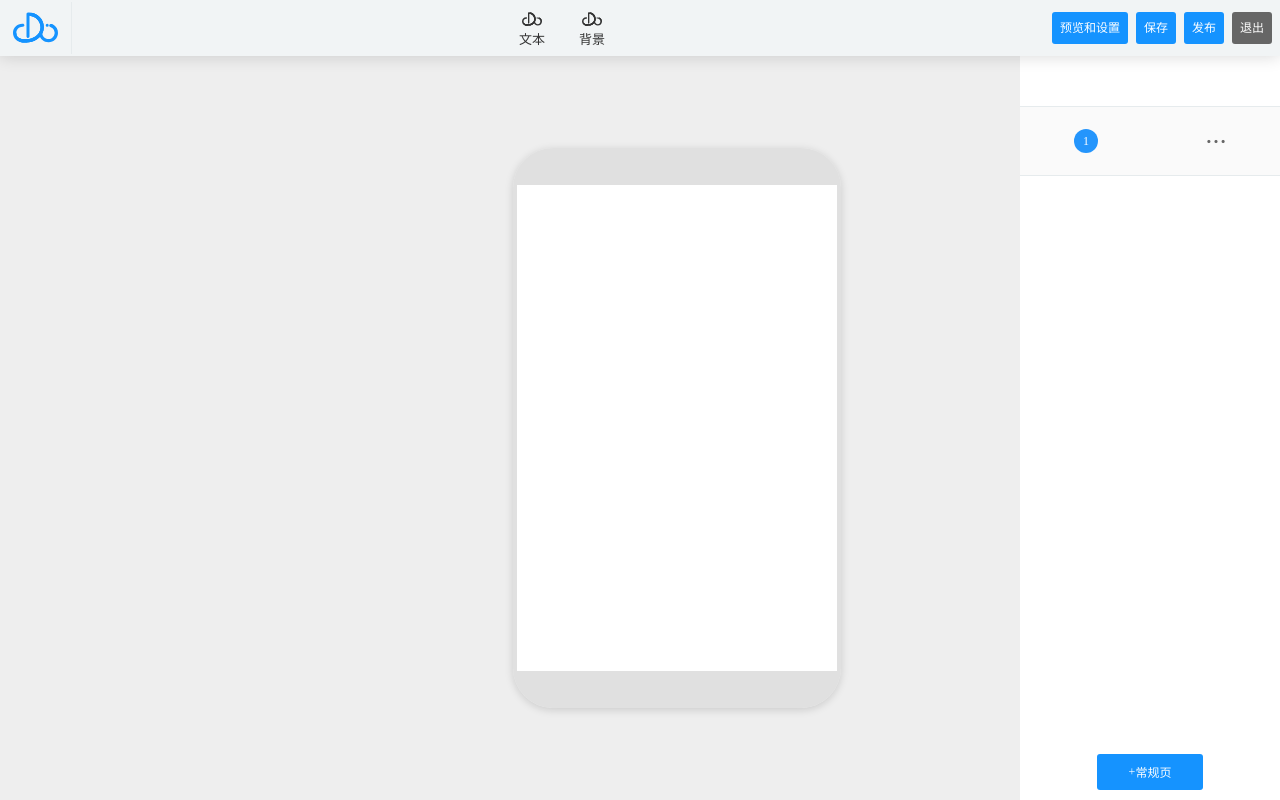
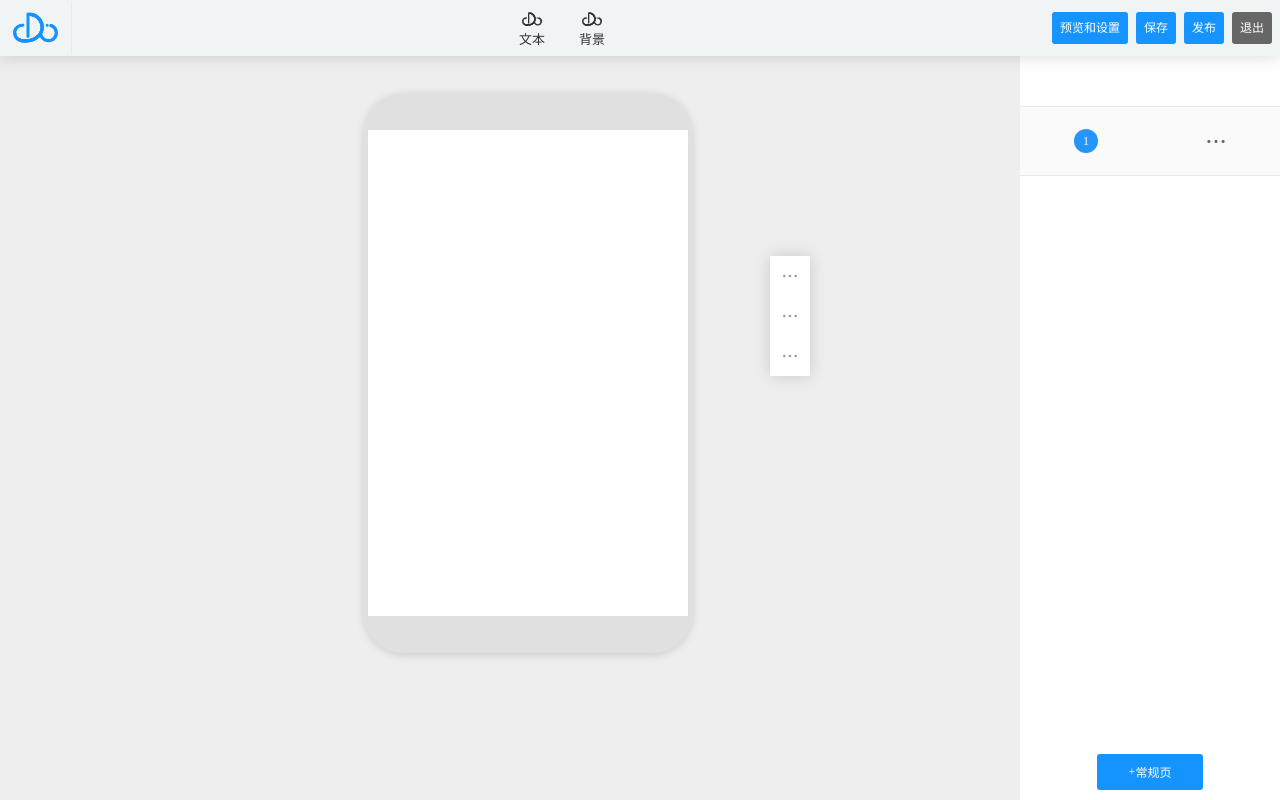
Before and after one commit to Braised-Cakes/myh5, a Vue app: page /#/edit in a window 1280 px wide. Built offline with nearby package versions, Linux system fonts and the light colour scheme.

Commit message:
style: add help-area

```diff
--- a/src/App.vue
+++ b/src/App.vue
@@ -1,5 +1,7 @@
 <template>
-    <router-view></router-view>
+    <div id="app">
+        <router-view></router-view>
+    </div>
 </template>
 
 <script>
--- a/src/css/index.css
+++ b/src/css/index.css
@@ -13,9 +13,14 @@ a {
     fill: currentColor;
     overflow: hidden;
 }
-em, i{
+
+em,
+i {
     font-style: normal;
     font-weight: 400;
+}
+html{
+    height: 100%;
 }
 body {
     /* -webkit-font-smoothing: antialiased;
@@ -23,4 +28,20 @@ body {
     font-size: 12px;
     user-select: none;
     overflow: hidden;
+    height: 100%;
+    zoom: 1;
 }
+
+body>div {
+    /* height: 100%; */
+}
+#app{
+    height: 100%;
+}
+
+.el-scrollbar__view{
+    height: 100%;
+}
+.el-scrollbar__bar{
+    z-index: 999999!important;
+}
--- a/src/page/edit/edit.vue
+++ b/src/page/edit/edit.vue
@@ -1,6 +1,7 @@
 <template>
-    <div>
+    <div style="height:100%;">
         <v-header></v-header>
+        <el-scrollbar class="page-component__nav" style="height:100%;">
             <div class="main">
                 <v-page></v-page>
                 <div class="workspace">
@@ -9,7 +10,33 @@
                         <div class="phone-area"></div>
                     </div>
                 </div>
+                <div class="help">
+                    <ul>
+                        <li>
+                            <el-tooltip class="item" content="Right Center 提示文字" placement="right">
+                                <div>
+                                    <i class="icon iconfont icon-more"></i>
                                 </div>
+                            </el-tooltip>
+                        </li>
+                        <li>
+                            <el-tooltip class="item" content="Right Center 提示文字" placement="right">
+                                <div>
+                                    <i class="icon iconfont icon-more"></i>
+                                </div>
+                            </el-tooltip>
+                        </li>
+                        <li>
+                            <el-tooltip class="item" content="Right Center 提示文字" placement="right">
+                                <div>
+                                    <i class="icon iconfont icon-more"></i>
+                                </div>
+                            </el-tooltip>
+                        </li>
+                    </ul>
+                </div>
+            </div>
+        </el-scrollbar>
     </div>
 </template>
 
@@ -44,23 +71,46 @@
 
 </script>
 <style lang="scss" scoped>
+    .help {
+        width: 40px;
+        box-shadow: 0 0 16px 0 rgba(0, 0, 0, .16);
+        background: #fff;
+        position: absolute;
+        z-index: 99999;
+        left: 770px;
+        top: 200px;
+        ul {
+            li {
+                color: #999;
+                height: 40px;
+                line-height: 40px;
+                text-align: center;
+                cursor: pointer;
+                .item {
+                    width: 40px;
+                    height: 40px;
+                }
+                &:hover {
+                    background: #2495fc;
+                }
+            }
+        }
+    }
+
     .workspace {
         position: absolute;
-        height: 100%; // height: calc(100vh - 50px);
-        // height: 700px;
+        height: 100%;
         top: 0;
         bottom: 0;
-        left: 333px;
+        left: 200px;
         right: 260px;
         z-index: 1000;
         .container {
             width: 328px;
             height: 560px;
             position: absolute;
-            left: 50%;
-            margin-left: -164px;
-            top: 50%;
-            margin-top: -280px;
+            top: 5%;
+            left: 20%;
             .phone-bg {
                 background: url(~@/img/phonewhite.svg);
                 box-shadow: 0 2px 8px rgba(0, 0, 0, .15);
@@ -87,6 +137,7 @@
         bottom: 0;
         top: 0;
         margin-top: 56px;
+        min-width: 1180px;
 
     }
 
--- a/src/page/edit/page.vue
+++ b/src/page/edit/page.vue
@@ -87,9 +87,11 @@
 </script>
 <style lang="scss" scoped>
     .create_right {
-        position: fixed;
+        // position: fixed;
+        // top: 56px;
+        position: absolute;
+        top: 0;
         right: 0;
-        top: 56px;
         bottom: 0;
         width: 260px;
         z-index: 999;
--- a/src/store/page.js
+++ b/src/store/page.js
@@ -8,8 +8,6 @@ const types = {
     EMPTY_PAGE: 'EMPTY_PAGE'
 }
 import app from '@/index'
-
-// console.log(Vue.prototype);
 
 /**
  * 空白页模版
@@ -107,8 +105,7 @@ const actions = {
         } else {
             app.$alert('最少保留一页内容', {
                 closeOnClickModal: true
-            })
-            // console.log('最少1页， 是否清空该页内容')
+            });
         }
     },
 }
```
Also changed, not shown: src/store/mutations.js (+2 -12 lines), src/utils/index.js (deleted, +0 -12 lines). Lines whose indentation alone changed are shown as unchanged.
